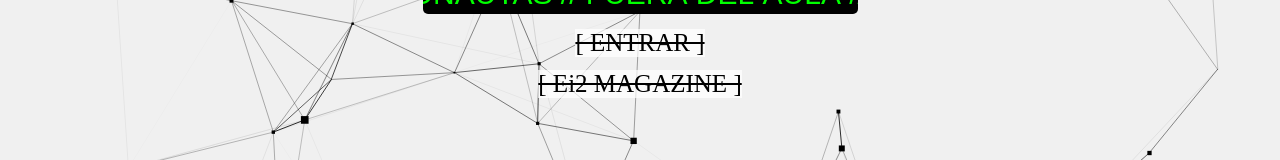
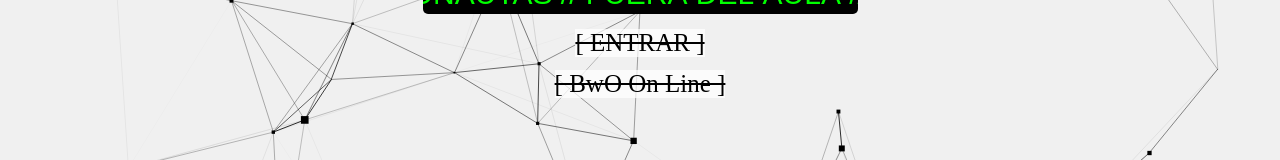
Before and after one commit to PHILOSOPHICA/Philosophica-net, a plain HTML site: page index.html in a window 1280 px wide. Shown: the part 377-537 px from the top of the page. Drawn offline with Linux system fonts and the light colour scheme; a web font is replaced by a local one.

Commit message:
Update index.html

```diff
--- a/index.html
+++ b/index.html
@@ -37,7 +37,7 @@
      <div id="sec">
         <section>
         <a href="HOME/index.html"> <p>[ ENTRAR ]</p></a>
-        <a href="Ei2 MAGAZINE/index.html"> <p>[ Ei2 MAGAZINE ]</p></a>
+        <a href="bwo.philosophica.net"> <p>[ BwO On Line ]</p></a>
     </section>
     </div>
 
```
